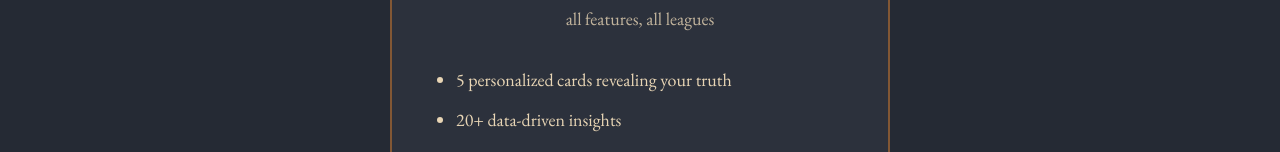
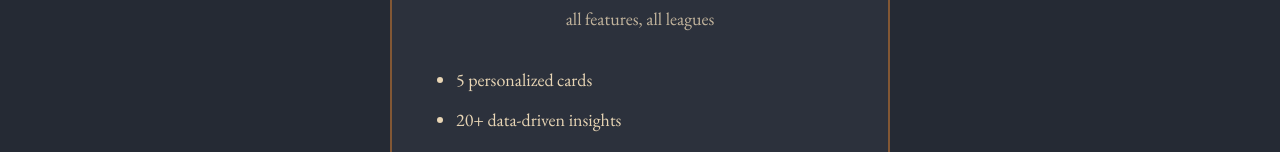
Before and after one commit to darthcater/fantasy-reckoning, a plain HTML site: page website/index.html in a window 1280 px wide. Shown: the part 3306-3458 px from the top of the page. Drawn offline with nearby package versions, Linux system fonts and the light colour scheme; a web font is replaced by a local one.

Commit message:
feature copy update

```diff
--- a/website/index.html
+++ b/website/index.html
@@ -755,7 +755,7 @@
             <div class="price-detail">all features, all leagues</div>
 
             <ul class="price-features">
-                <li>5 personalized cards revealing your truth</li>
+                <li>5 personalized cards</li>
                 <li>20+ data-driven insights</li>
                 <li>Shareable format</li>
                 <li>Full support for Yahoo Fantasy leagues</li>
```
